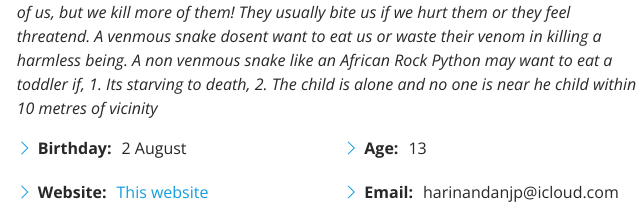
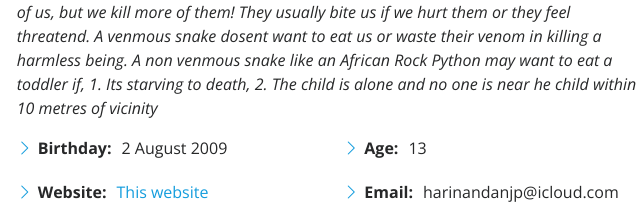
Before and after one commit to harinandan123/Personal-portofolio-website, a plain HTML site: page index.html in a window 1280 px wide. Shown: the part 1200-1421 px from the top of the page, 622-1262 px from the left. Drawn offline with nearby package versions, Linux system fonts and the light colour scheme.

Commit message:
Update index.html

```diff
--- a/index.html
+++ b/index.html
@@ -85,7 +85,7 @@
             <div class="row">
               <div class="col-lg-6">
                 <ul>
-                  <li><i class="bi bi-chevron-right"></i> <strong>Birthday:</strong> <span>2 August </span></li>
+                  <li><i class="bi bi-chevron-right"></i> <strong>Birthday:</strong> <span>2 August 2009</span></li>
                   <li><i class="bi bi-chevron-right"></i> <strong>Website:</strong> <span><a href="https://www.harinandan123.netlify.app">This website</a></span></li>
                   <li><i class="bi bi-chevron-right"></i> <strong>Phone:</strong> <span>+91 9495004594</span></li>
                   <li><i class="bi bi-chevron-right"></i> <strong>City:</strong> <span>Kochi, Kerala, India</span></li>
```
